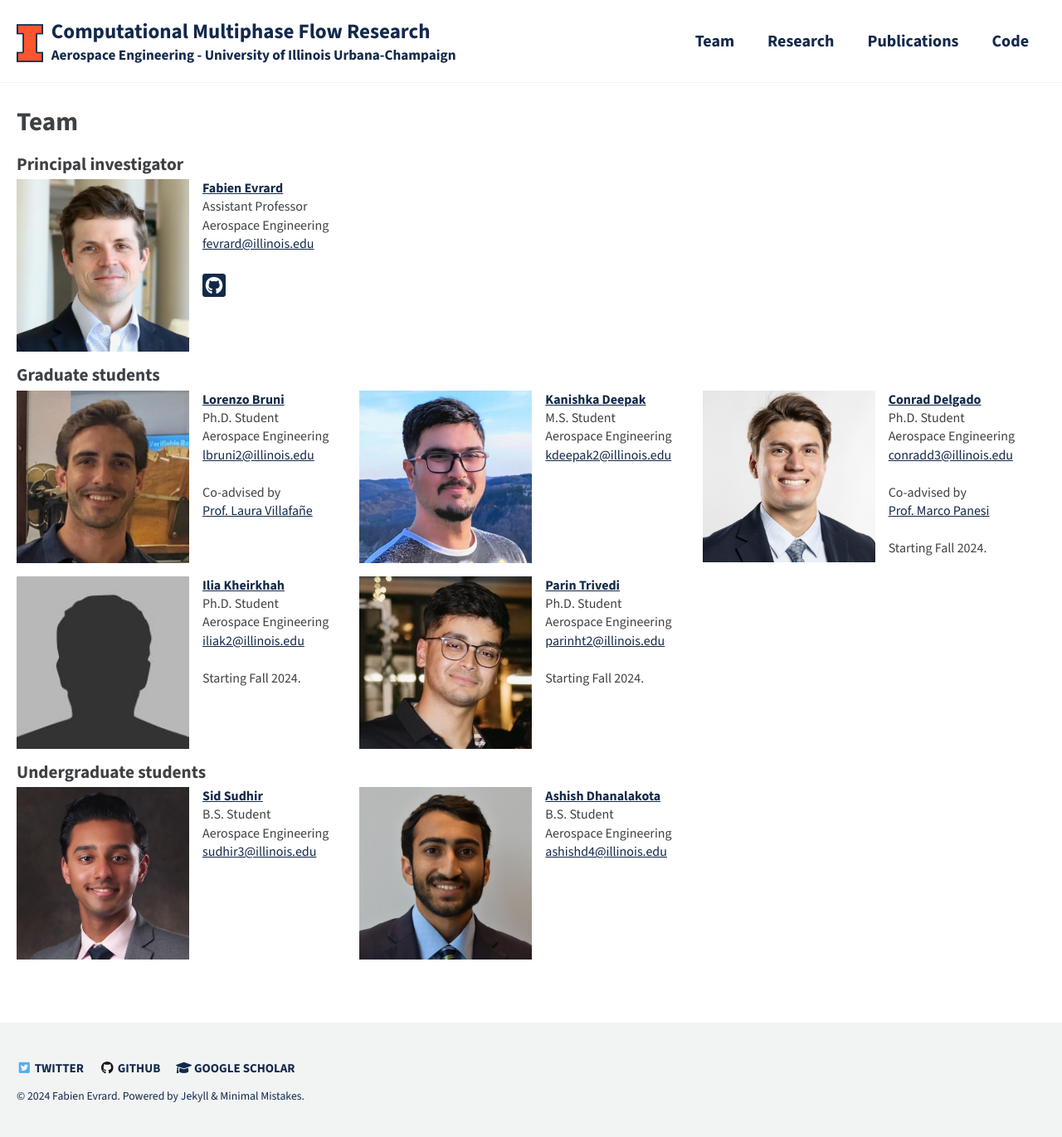
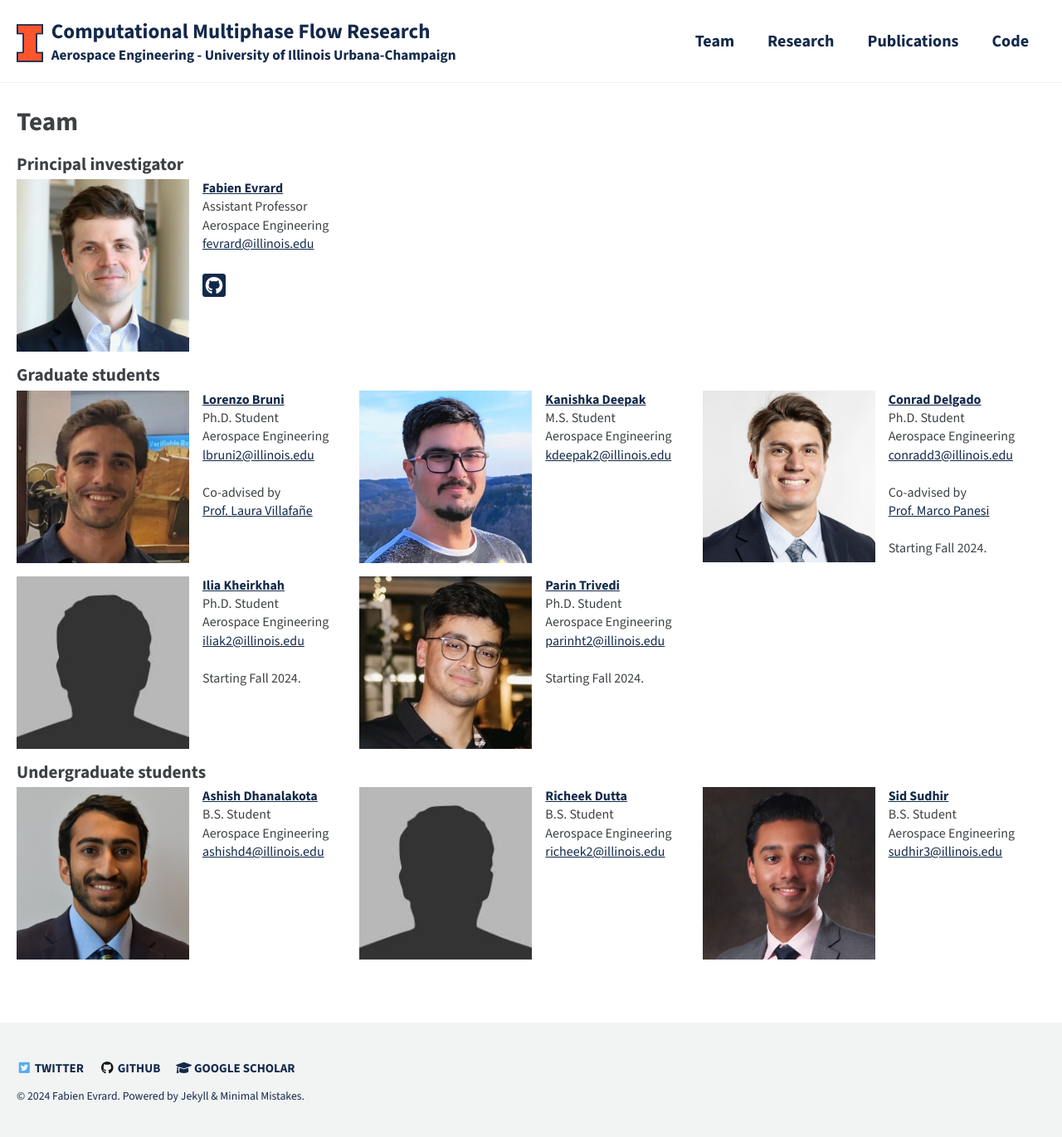
Before and after one commit to cmfr-ae-illinois/cmfr-ae-illinois.github.io, a Jekyll site: the page built from _pages/team.md, in a window 1280 px wide. Shown: the whole page at 83% size. Built offline with Jekyll 4.4.1, drawn with Linux system fonts in a browser that asks for light colours; cached includes are drawn as plain includes; a style sheet for code colours, icons or effects is not loaded.

Commit message:
Adding richeek to team

```diff
--- a/_pages/team.md
+++ b/_pages/team.md
@@ -101,6 +101,20 @@
 </style>
 
 <div class="flex-container" style="margin-bottom: 0.8em">
+   <div class="box">
+    <img src="../assets/images/ashish.jpg" id="portrait" style="float: left; width: 13em; margin-right: 1em; object-fit: contain;"/>
+    <a href="."><b>Ashish Dhanalakota</b></a><br>
+    B.S. Student  <br>
+    Aerospace Engineering  <br>
+    <a href="mailto:ashishd4@illinois.edu">ashishd4@illinois.edu</a>
+  </div>
+   <div class="box">
+    <img src="../assets/images/bio-photo.jpg" id="portrait" style="float: left; width: 13em; margin-right: 1em; object-fit: contain;"/>
+    <a href="."><b>Richeek Dutta</b></a><br>
+    B.S. Student  <br>
+    Aerospace Engineering  <br>
+    <a href="mailto:student1@illinois.edu">richeek2@illinois.edu</a>
+  </div>
   <div class="box">
     <img src="../assets/images/sid.jpg" id="portrait" style="float: left; width: 13em; margin-right: 1em; object-fit: contain;"/>
     <a href="."><b>Sid Sudhir</b></a><br>
@@ -108,18 +122,4 @@
     Aerospace Engineering  <br>
     <a href="mailto:sudhir3@illinois.edu">sudhir3@illinois.edu</a>
   </div>
-  <div class="box">
-    <img src="../assets/images/ashish.jpg" id="portrait" style="float: left; width: 13em; margin-right: 1em; object-fit: contain;"/>
-    <a href="."><b>Ashish Dhanalakota</b></a><br>
-    B.S. Student  <br>
-    Aerospace Engineering  <br>
-    <a href="mailto:ashishd4@illinois.edu">ashishd4@illinois.edu</a>
-  </div>
-  <div class="box">
-    <!-- <img src="../assets/images/bio-photo.jpg" id="portrait" style="float: left; width: 13em; margin-right: 1em; object-fit: contain;"/>
-    <a href="."><b>Student 1</b></a><br>
-    M.S. Student  <br>
-    Aerospace Engineering  <br>
-    <a href="mailto:student1@illinois.edu">student1@illinois.edu</a> -->
-  </div>
 </div>
```
